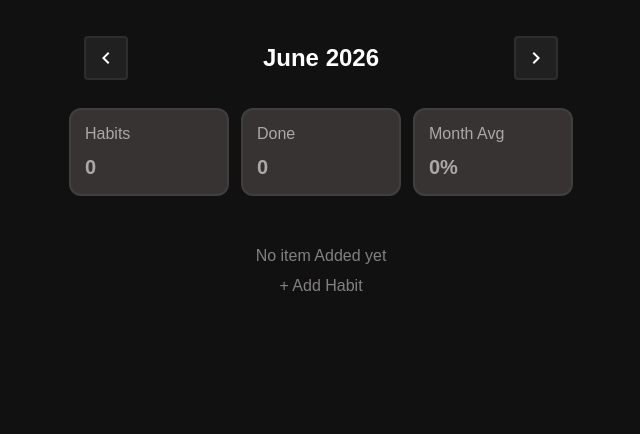
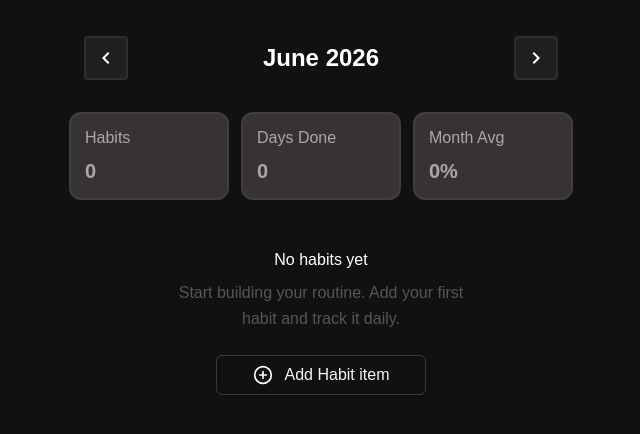
Before and after one commit to Developer-shivamMishra/Habit-tracking-app, a React (Vite) app: page / in a window 1280 px wide. Shown: the top 434 px of the page, without its empty margins (319-959 px from the left). Built offline with nearby package versions, Linux system fonts and the light colour scheme.

Commit message:
feat: build habit tracker app with monthly progress tracking

```diff
--- a/src/components/AddHabit/AddHabit.jsx
+++ b/src/components/AddHabit/AddHabit.jsx
@@ -2,14 +2,21 @@ import React, { useContext, useState } from "react";
 import AddHabitModel from "../AddHabitModel/AddHabitModel";
 import { HabbitProvider } from "../context/HabbitContext";
 import EmptyState from "../EmptyState/EmptyState";
+import { FiPlusCircle } from "react-icons/fi";
 
 const AddHabit = () => {
   const { showModel, setShowModel, habits } = useContext(HabbitProvider);
   return (
-    <div className="add-habit-wrapper mt-20">
+    <div className="add-habit-wrapper  ">
       {habits.length === 0 && !showModel && <EmptyState />}
-      <button onClick={() => setShowModel(true)} className="add-habit-btn">
-        + Add Habit
+      <button
+        onClick={() => setShowModel(true)}
+        className="add-habit-btn text-[#fffffff6] mt-6 flex items-center gap-3 border-2 text-lgl border-[#ece6e6]"
+      >
+        <span className=" text-xl text-[#fff]">
+          <FiPlusCircle />
+        </span>
+        Add Habit item
       </button>
       {showModel && <AddHabitModel />}
     </div>
--- a/src/components/AddHabitModel/AddHabitModel.jsx
+++ b/src/components/AddHabitModel/AddHabitModel.jsx
@@ -1,56 +1,71 @@
-import React, { useContext, useState } from 'react'
-import { HabbitProvider } from '../context/HabbitContext'
+import React, { useContext, useState } from "react";
+import { HabbitProvider } from "../context/HabbitContext";
 
 const AddHabitModel = ({}) => {
+  const [habit, setHabit] = useState("");
+  const [color, setColor] = useState("#3b82f6");
+  const { habits, setHabits, currentDate } = useContext(HabbitProvider);
+  const { setShowModel } = useContext(HabbitProvider);
 
-  const [habit,setHabit] = useState("")
-    const {habits,setHabits} = useContext(HabbitProvider)
-    const {setShowModel} = useContext(HabbitProvider)
+  const handleChange = (e) => {
+    setHabit(e.target.value);
+    console.log(e.target.value);
+  };
 
+  const handleSumbit = (e) => {
+    e.preventDefault();
+    const newHabit = {
+      id: Date.now(),
+      name: habit,
+      color: color,
+      completeDays: {},
+    };
+    setHabits([...habits, newHabit]);
+    setHabit("");
+    setShowModel(false);
+  };
 
-  const handleChange = (e)=>{
-    setHabit(e.target.value)
-    console.log(e.target.value);
-
-  }
-  const handleSumbit = (e)=>{
-    e.preventDefault()
-     const newHabit = {
-      id : Date.now(),
-     name : habit,
-     completeDays : []
-  }
-  setHabits([...habits,newHabit])
-    setHabit("")
-setShowModel(false)
-
-  }
-
-  const cancelBtn = ()=>{
-    setShowModel(false)
-  }
-
+  const cancelBtn = () => {
+    setShowModel(false);
+  };
 
   return (
-    <div className='add-habit-modal-wrapper'>
-      <div className='add-habit-modal-card'>
-        <form className='w-full' onSubmit={handleSumbit}>
+    <div className="add-habit-modal-wrapper">
+      <div className="add-habit-modal-card">
+        <form className="w-full" onSubmit={handleSumbit}>
+          <div className="add-habit-input-group">
             <input
               onChange={(e) => setHabit(e.target.value)}
               value={habit}
-            className='add-habit-input'
+              className="add-habit-input"
               type="text"
-            placeholder='Habit name...'
+              placeholder="Habit name..."
               id="habitinput"
             />
-          <div className='add-habit-actions'>
-            <button type='submit' className='add-habit-submit'>Add Habit</button>
-            <button onClick={cancelBtn} type='button' className='add-habit-cancel'>Cancel</button>
+            <input
+              type="color"
+              value={color}
+              onChange={(e) => setColor(e.target.value)}
+              className="add-habit-color"
+              title="Choose habit color"
+            />
+          </div>
+          <div className="add-habit-actions">
+            <button type="submit" className="add-habit-submit">
+              Add Habit
+            </button>
+            <button
+              onClick={cancelBtn}
+              type="button"
+              className="add-habit-cancel"
+            >
+              Cancel
+            </button>
           </div>
         </form>
       </div>
     </div>
-  )
-}
+  );
+};
 
-export default AddHabitModel
+export default AddHabitModel;
--- a/src/components/EmptyState/EmptyState.jsx
+++ b/src/components/EmptyState/EmptyState.jsx
@@ -1,10 +1,17 @@
 import React from "react";
 
 const EmptyState = () => {
-  return <div>
-
-    <p className="text-[#b4adadb6]">No item Added yet</p>
-  </div>;
+  return (
+    <div>
+      <h3 className="text-[rgb(255,255,255)] text-center flex flex-col gap-2">
+        No habits yet{" "}
+        <p className="text-[rgba(255,255,255,0.29)] text-center leading-[1.6]">
+          Start building your routine. Add your first <br />
+          habit and track it daily.
+        </p>
+      </h3>
+    </div>
+  );
 };
 
 export default EmptyState;
--- a/src/components/context/HabbitContext.jsx
+++ b/src/components/context/HabbitContext.jsx
@@ -8,6 +8,8 @@ const HabbitContext = ({children}) => {
       const saved = localStorage.getItem("habits")
       return saved ? JSON.parse(saved) : []
     })
+
+    const monthkey = `${currentDate.getFullYear()}-${currentDate.getMonth() + 1}`
     const [showModel,setShowModel] = useState(false)
 
   const totaldays = new Date(
@@ -23,20 +25,14 @@ const HabbitContext = ({children}) => {
             currentDate.getMonth()-1,1
         ))
     }
-    const NextMonth = ()=>{
-
-        setCurrentDate(new Date(
-            currentDate.getFullYear(),
-            currentDate.getMonth() +1 ,1
-        ))
-
-        setHabits(
-          habits.map((habit)=>({
-          ...habit, completeDays: []
-          }))
-        )
-    }
-
+   const NextMonth = ()=>{
+    setCurrentDate(
+      new Date(
+        currentDate.getFullYear(),
+        currentDate.getMonth() + 1 ,1
+      )
+    )
+   }
      const days = Array.from(
         {length:totaldays},
         (_,index) => index +1
@@ -50,7 +46,7 @@ const HabbitContext = ({children}) => {
   return (
     <div>
       <HabbitProvider.Provider value={{
-        currentDate,setCurrentDate,NextMonth,PrevMonth,totaldays,habits,setHabits,showModel,setShowModel,days
+        currentDate,setCurrentDate,NextMonth,PrevMonth,totaldays,habits,setHabits,showModel,setShowModel,days,monthkey
       }}>
 {children}
       </HabbitProvider.Provider>
--- a/src/components/deleteHabit/DeleteHabit.jsx
+++ b/src/components/deleteHabit/DeleteHabit.jsx
@@ -11,8 +11,8 @@ const DeleteHabit = ({id}) => {
     }
   return (
     <div>
-       <button onClick={handleDelete}>
-        <RiDeleteBin6Line className="text-red-500 text-xl hover:text-red-600 cursor-pointer"/>
+       <button onClick={handleDelete} className="delete-habit-btn" aria-label="Delete habit">
+        <RiDeleteBin6Line className="delete-habit-icon"/>
        </button>
     </div>
   )
--- a/src/components/habitList/HabitList.jsx
+++ b/src/components/habitList/HabitList.jsx
@@ -4,22 +4,27 @@ import { HabbitProvider } from "../context/HabbitContext";
 import DeleteHabit from "../deleteHabit/DeleteHabit";
 
 const HabitList = () => {
-  const { habits, setHabits, days } = useContext(HabbitProvider);
+  const { habits, setHabits, days, currentDate, monthkey } =
+    useContext(HabbitProvider);
 
   const handleClick = (habitId, day) => {
     setHabits(
       habits.map((habit) => {
         if (habit.id !== habitId) return habit;
 
-        const isCompleted = habit.completeDays.includes(day);
+        const monthDays = habit.completeDays[monthkey] || [];
+        const isCompleted = monthDays.includes(day);
 
         return {
           ...habit,
-          completeDays: isCompleted
-            ? habit.completeDays.filter((d) => d !== day)
-            : [...habit.completeDays, day],
+          completeDays: {
+            ...habit.completeDays,
+            [monthkey]: isCompleted
+              ? monthDays.filter((d) => d !== day)
+              : [...monthDays, day],
+          },
         };
-      })
+      }),
     );
   };
 
@@ -28,13 +33,14 @@ const HabitList = () => {
       {habits.map((habit) => (
         <div key={habit.id} className="habit-card">
           <div className="habit-card-header">
-            <h2>{habit.name}</h2>
+            <h2 style={{ color: habit.color || "#fff" }}>{habit.name}</h2>
             <DeleteHabit id={habit.id} />
           </div>
 
           <div className="days-grid">
             {days.map((day) => {
-              const isCompleted = habit.completeDays.includes(day);
+              const monthDays = habit.completeDays[monthkey] || [];
+              const isCompleted = monthDays.includes(day);
               return (
                 <button
                   key={`${habit.id}-${day}`}
@@ -43,7 +49,9 @@ const HabitList = () => {
                   className={`day-btn${isCompleted ? " completed" : ""}`}
                 >
                   <span>{day}</span>
-                  {isCompleted && <span style={{ color: "#60a5fa" }}>✓</span>}
+                  {isCompleted && (
+                    <span style={{ color: habit.color || "#60a5fa" }}>✓</span>
+                  )}
                 </button>
               );
             })}
--- a/src/components/statsCard/StatsCard.jsx
+++ b/src/components/statsCard/StatsCard.jsx
@@ -3,10 +3,12 @@ import StatCard from "../StatCard/StatCard";
 import { HabbitProvider } from "../context/HabbitContext";
 
 const StatsCard = () => {
-  const {habits,totaldays} = useContext(HabbitProvider);
+  const {habits,totaldays ,currentDate,monthkey} = useContext(HabbitProvider);
+
+
 
   const completedDays = habits.reduce((total,habit)=>{
-return total + habit.completeDays.length;
+return total + (habit.completeDays[monthkey] ?.length || 0)
 
   },0)
 
@@ -16,7 +18,7 @@ return total + habit.completeDays.length;
   return (
     <div className="stats-row">
       <StatCard title="Habits" value={habits.length} />
-      <StatCard title="Done" value={completedDays} />
+      <StatCard title="Days Done" value={completedDays} />
       <StatCard title="Month Avg" value={`${avg}%`} />
     </div>
   );
--- a/src/index.css
+++ b/src/index.css
@@ -39,6 +39,7 @@ html, body {
 }
 
 .stat-card {
+    margin-top: 4rem;
     flex: 1;
     min-width: 0;
     display: flex;
@@ -49,6 +50,39 @@ html, body {
     border-radius: 12px;
     background: rgba(132, 118, 118, 0.337);
     color: rgba(248, 242, 242, 0.612);
+    position: relative;
+    overflow: hidden;
+    transition: border-color 0.35s ease, color 0.35s ease;
+}
+
+.stat-card::before {
+    content: "";
+    position: absolute;
+    inset: 0;
+    z-index: 0;
+    background: linear-gradient(
+        120deg,
+        transparent 0%,
+        rgba(255, 255, 255, 0.08) 40%,
+        rgba(204, 206, 209, 0.35) 60%,
+        transparent 100%
+    );
+    transform: translateX(-100%);
+    transition: transform 0.55s ease;
+}
+
+.stat-card:hover::before {
+    transform: translateX(100%);
+}
+
+.stat-card:hover {
+    border-color: rgba(230, 233, 237, 0.45);
+    color: rgb(248, 242, 242);
+}
+
+.stat-card > * {
+    position: relative;
+    z-index: 1;
 }
 
 .stat-card .stat-title {
@@ -97,7 +131,10 @@ html, body {
     border-radius: 1rem;
     border: 1px solid rgba(255,255,255,0.196);
     padding: 16px;
+    animation: sweep-left-to-right 1.5s ease-out forwards;
 }
+
+
 
 .habit-card-header {
     display: flex;
@@ -204,12 +241,22 @@ html, body {
     border: 2px solid rgba(255,255,255,0.412);
     border-radius: 8px;
     cursor: pointer;
-    transition: background 0.2s;
+    transform: scale(1);
+    transition:
+        transform 0.4s cubic-bezier(0.34, 1.56, 0.64, 1),
+        background 0.2s ease,
+        border-color 0.2s ease,
+        color 0.2s ease,
+        box-shadow 0.2s ease;
 }
 
 .day-cell:hover {
-    background: rgba(132, 118, 118, 0.337);
+    transform: scale(1.1);
+    background: rgba(59, 171, 246, 0.22);
+    border-color: rgba(59, 130, 246, 0.7);
+    box-shadow: 0 4px 18px rgba(148, 155, 166, 0.25);
 }
+
 
 @media (max-width: 480px) {
     .day-cell-wrapper {
@@ -229,6 +276,87 @@ html, body {
     }
 }
 
+/* Delete Habit */
+.delete-habit-btn {
+    display: inline-flex;
+    align-items: center;
+    justify-content: center;
+    padding: 4px;
+    border: none;
+    border-radius: 9999px;
+    background: transparent;
+    cursor: pointer;
+    transition: background-color 0.2s ease;
+}
+
+.delete-habit-btn:hover,
+.delete-habit-btn:focus-visible {
+    background-color: rgba(248, 113, 113, 0.12);
+    animation: shake-lid 0.35s ease-in-out;
+}
+
+.delete-habit-icon {
+    color: #fff;
+    font-size: 1.25rem;
+    transition: color 0.2s ease;
+}
+
+.delete-habit-btn:hover .delete-habit-icon,
+.delete-habit-btn:focus-visible .delete-habit-icon {
+    color: #ef4444;
+}
+
+.month-nav-btn {
+    position: relative;
+    overflow: hidden;
+    color: #fff;
+    transition: color 0.25s ease, border-color 0.25s ease, transform 0.25s ease;
+}
+
+.month-nav-btn::before {
+    content: "";
+    position: absolute;
+    inset: 0;
+    z-index: 0;
+    background: linear-gradient(90deg, rgba(255,255,255,0.18), rgba(59,130,246,0.45));
+    transition: width 0.35s ease;
+}
+
+.month-nav-btn-left::before {
+    width: 0;
+    left: 0;
+}
+
+.month-nav-btn-right::before {
+    width: 0;
+    right: 0;
+}
+
+.month-nav-btn:hover::before,
+.month-nav-btn:focus-visible::before {
+    width: 100%;
+}
+
+.month-nav-btn > * {
+    position: relative;
+    z-index: 1;
+}
+
+.month-nav-btn:hover,
+.month-nav-btn:focus-visible {
+    color: #fff;
+    border-color: rgba(255,255,255,0.25);
+    transform: translateY(-1px);
+}
+
+@keyframes shake-lid {
+    0%, 100% { transform: rotate(0deg) translateX(0); }
+    20% { transform: rotate(-6deg) translateX(-1px); }
+    40% { transform: rotate(6deg) translateX(1px); }
+    60% { transform: rotate(-4deg) translateX(-1px); }
+    80% { transform: rotate(4deg) translateX(1px); }
+}
+
 /* Add Habit */
 .add-habit-wrapper {
     width: 100%;
@@ -238,15 +366,39 @@ html, body {
     justify-content: center;
     margin-top: 20px;
     padding: 0 16px;
+
 }
+@keyframes sweep {
+  0% {
+    transform: translateX(-20px) scale(0.6) rotate(-10deg);
+    opacity: 0;
+    background-color: rgba(59, 130, 246, 0.15);
+  }
 
+  40% {
+    transform: translateX(4px) scale(1.15) rotate(5deg);
+    opacity: 1;
+    background-color: rgba(59, 130, 246, 0.5);
+  }
+
+  70% {
+    transform: translateX(-2px) scale(0.95);
+    background-color: #bbf63b;
+  }
+
+  100% {
+    transform: translateX(0) scale(1);
+    opacity: 1;
+    background-color: #3b82f6;
+  }
+}
 .add-habit-btn {
-    color: rgba(180, 173, 173, 0.714);
+
     background: transparent;
-    border: none;
+    border: 1px solid #ffffff2e;
     cursor: pointer;
-    font-size: 1rem;
-    padding: 6px 16px;
+
+    padding: 7px 36px;
     border-radius: 6px;
     transition: background 0.2s;
 }
@@ -254,6 +406,7 @@ html, body {
 .add-habit-btn:hover {
     background: rgba(79, 74, 74, 0.6);
     border-radius: 6px;
+  animation: sweep 0.35s ease-out;
 }
 
 /* Add Habit Modal */
@@ -276,6 +429,36 @@ html, body {
     border: 2px solid rgba(255,255,255,0.122);
     border-radius: 16px;
     padding: 28px;
+}
+
+.add-habit-input-group {
+    display: flex;
+    align-items: center;
+    gap: 12px;
+    width: 100%;
+}
+
+.add-habit-color {
+    -webkit-appearance: none;
+    -moz-appearance: none;
+    appearance: none;
+    width: 42px;
+    height: 42px;
+    background-color: transparent;
+    border: none;
+    cursor: pointer;
+    flex-shrink: 0;
+    padding: 0;
+}
+
+.add-habit-color::-webkit-color-swatch {
+    border-radius: 6px;
+    border: 2px solid rgba(255,255,255,0.196);
+}
+
+.add-habit-color::-moz-color-swatch {
+    border-radius: 6px;
+    border: 2px solid rgba(255,255,255,0.196);
 }
 
 .add-habit-input {
```
Also changed, not shown: src/components/dayCell/DayCell.jsx (+7 -13 lines), src/components/monthheader/MonthHeader.jsx (+6 -4 lines). Lines whose indentation alone changed are shown as unchanged.
